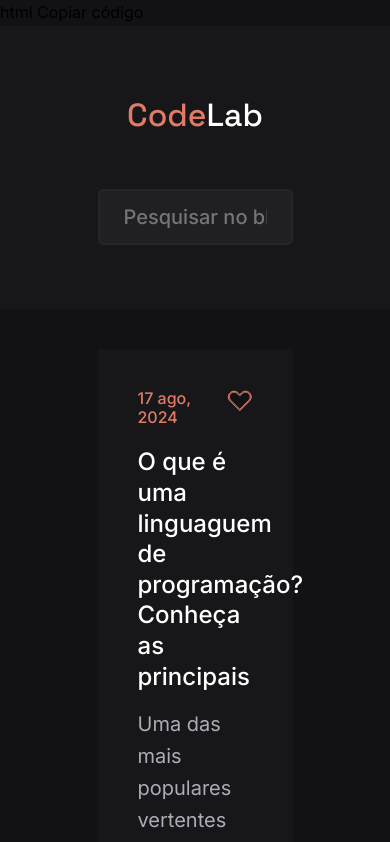
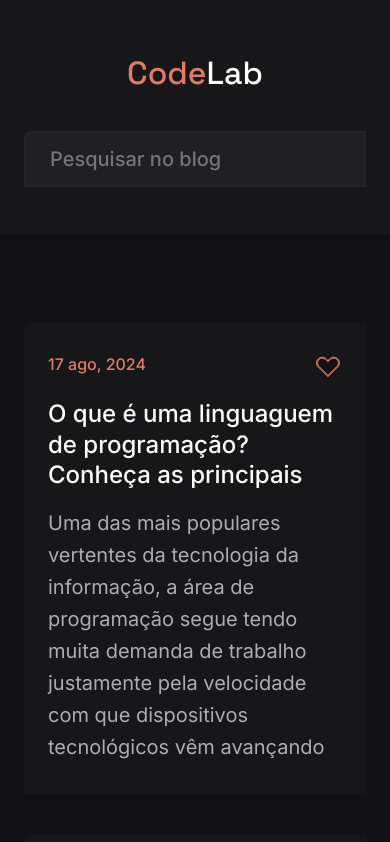
Before and after one commit to EvandroRodCoelho/Blog, an Angular app: page / in a window 390 px wide. Shown: the top 842 px of the page. Built offline with nearby package versions, Linux system fonts and the light colour scheme.

Commit message:
feat: Add mobile and table

```diff
--- a/src/app/app.component.scss
+++ b/src/app/app.component.scss
@@ -6,9 +6,10 @@
     .container {
       display: flex;
       flex-direction: column;
-      gap: 20px;
+      gap: 40px;
       margin: 40px 0;
       width: 50%;
+      max-width: 1261px;
     }
     width: 100%;
     display: flex;
@@ -16,3 +17,24 @@
     justify-content: center;
   }
 }
+@media (max-width: 1025px) {
+  .app {
+    &__cards-blog  {
+      padding: 64px 32px 64px 32px;
+      .container {
+        width: 100%;
+      }
+    }
+  }
+}
+
+@media (max-width: 426px) {
+  .app {
+    &__cards-blog {
+      padding: 48px 24px 48px 24px;
+      .container {
+        width: 100%;
+      }
+    }
+  }
+}
--- a/src/app/components/card-blog/card-blog.component.scss
+++ b/src/app/components/card-blog/card-blog.component.scss
@@ -47,3 +47,16 @@ svg:hover {
     transform: scale(1);
   }
 }
+
+
+@media (max-width: 426px) {
+  .card-blog {
+    padding: 32px 24px 32px 24px;
+    gap: 20px;
+    border-radius: 8px 0px 0px 0px;
+    border: 2px 0px 0px 0px;
+    opacity: 0px;
+  }
+
+
+}
--- a/src/app/components/header/header.component.html
+++ b/src/app/components/header/header.component.html
@@ -1,5 +1,3 @@
-html
-Copiar código
 <header class="header">
   <div class="header__title">
     <h1 class="main-title">Code<span>Lab</span></h1>
--- a/src/app/components/header/header.component.scss
+++ b/src/app/components/header/header.component.scss
@@ -46,3 +46,42 @@
 span {
   color: $dark-60;
 }
+
+
+@media (max-width: 1025px) {
+  .header {
+    width:100%;
+    height: Hug (283px)px;
+    padding: 64px 32px 64px 32px;
+    gap: 48px;
+    border: 0px 0px 2px 0px;
+    opacity: 0px;
+
+    &__input {
+      width: 100%;
+      input {
+        width: 100%;
+        padding: 16px 24px 16px 24px;
+        gap: 12px;
+        border-radius: 8px 0px 0px 0px;
+        border: 2px 0px 0px 0px;
+        opacity: 0px;
+        max-width: 1261px;
+      }
+    }
+  }
+}
+
+@media (max-width: 426px) {
+  .header {
+    padding: 48px 24px 48px 24px;
+    gap: 32px;
+    border: 0px 0px 2px 0px;
+    opacity: 0px;
+
+    &__input {
+      width: 100%;
+    }
+  }
+
+}
```
